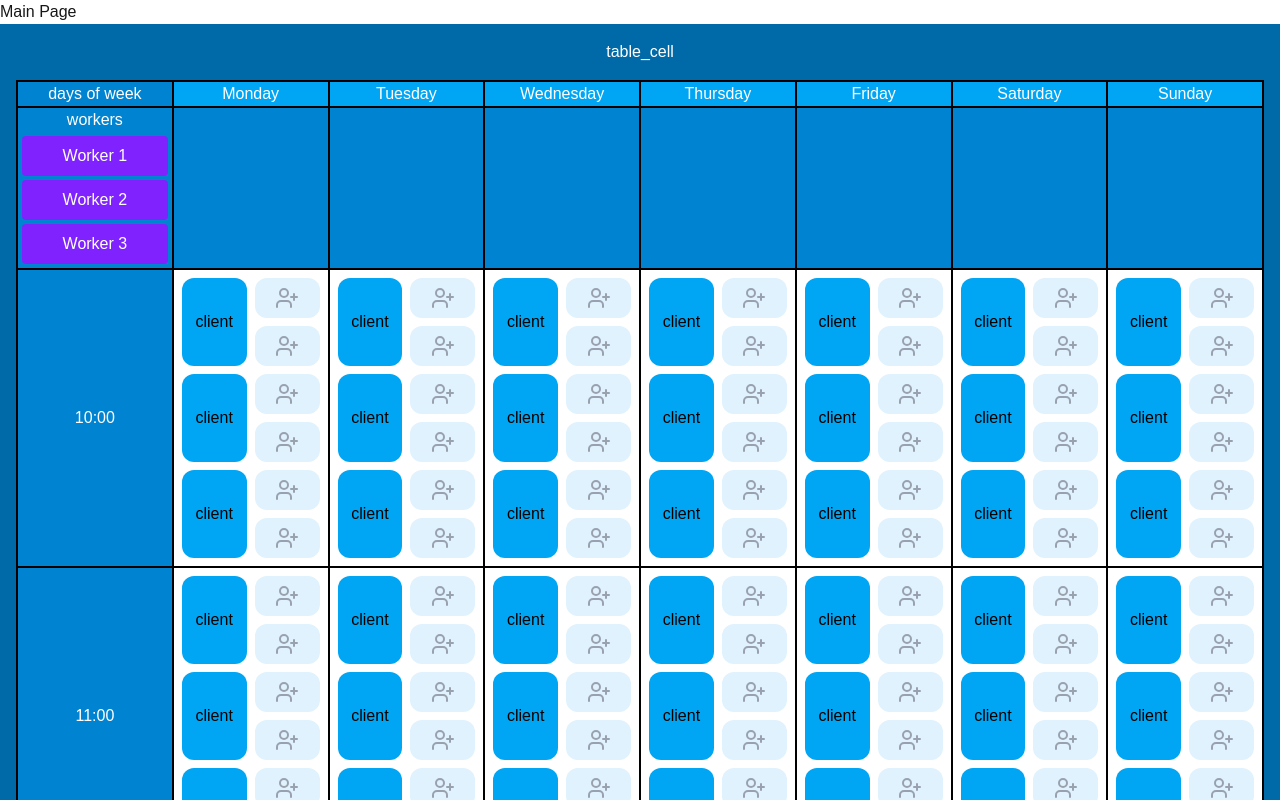
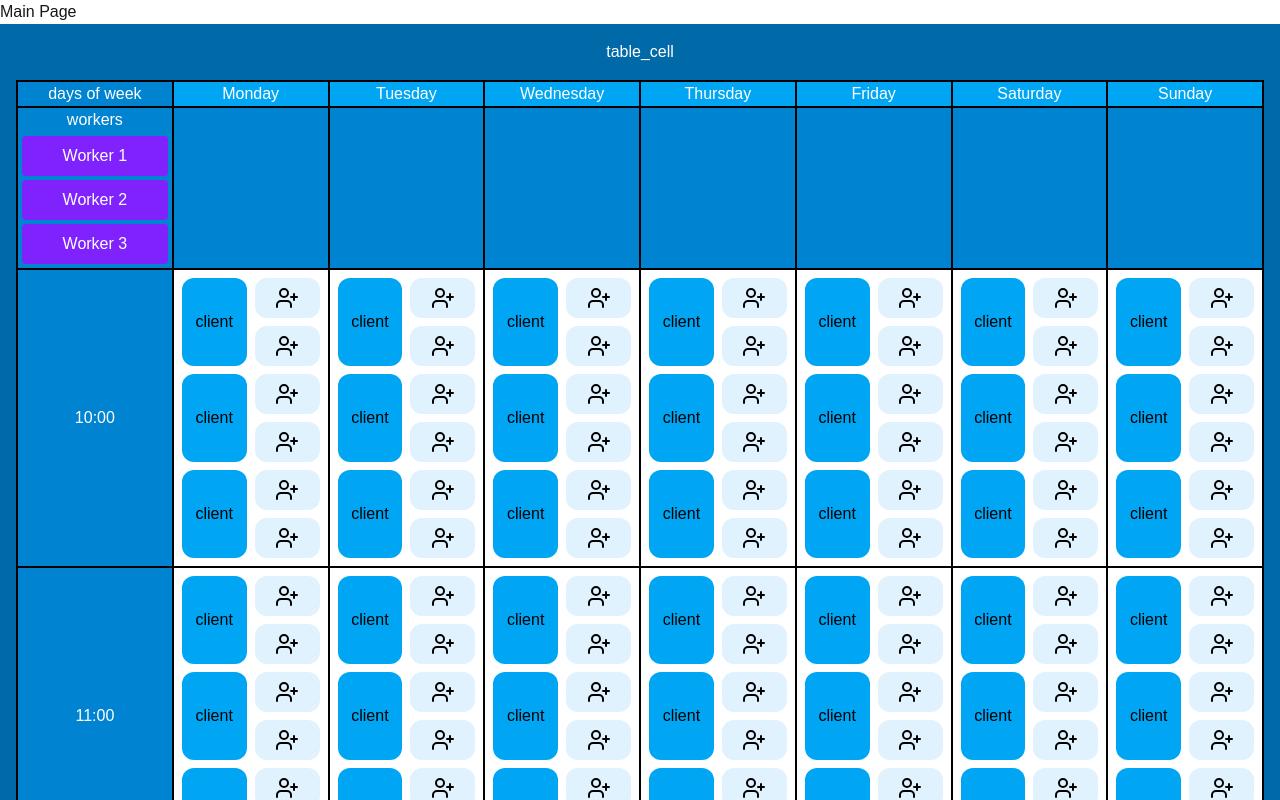
Before and after one commit to LilithStd/work_schedule, a Next.js app: page / in a window 1280 px wide. Shown: the top 800 px of the page. Built offline with nearby package versions, Linux system fonts and the light colour scheme.

Commit message:
update view current worker on cell

```diff
--- a/src/components/cell.tsx
+++ b/src/components/cell.tsx
@@ -2,7 +2,7 @@
 
 import { useGlobalStore } from "@/store/globalStore"
 import ModalWindow from "./modalWindow"
-import { useEffect, useState } from "react"
+import { useEffect, useMemo, useState } from "react"
 import Client from "./client"
 
 import AddWorkerIcon from "../../public/icons/user-plus.svg"
@@ -32,10 +32,15 @@ export default function Cell({ id, day, time, data }: CellProps) {
 
 
     const cells = data.find((item) => item.cells)?.cells || []
-    // console.log(data.flatMap((element) => element.cells.map((item) => item.cell)))
-    // console.log(currentWorker)
-    // const foundWorker = getRegistrationData(id).name;
-    // console.log(getRegistrationData(id))
+    const foundWorker = getRegistrationData(id);
+    const worker = getRegistrationData(id);
+    // console.log(foundWorker)
+
+    useEffect(() => {
+        if (foundWorker.name !== '' && foundWorker.id !== '') {
+            setCurrentWorker({ cellId: currentCellId, ...foundWorker })
+        }
+    }, [id])
 
 
     const handleOpenModal = () => {
@@ -70,7 +75,9 @@ export default function Cell({ id, day, time, data }: CellProps) {
                                 setCurrentId(item.cell)
                             )}
                         >
-                            {currentWorker.cellId === item.cell && currentWorker.name !== '' ? <p>{currentWorker.name}</p> : < AddWorkerIcon className="tranparent text-center text-gray-400" />}
+                            {currentWorker.name !== '' && currentWorker.id !== '' && currentWorker.cellId === item.cell
+                                ? <p>{currentWorker.name}</p>
+                                : <AddWorkerIcon />}
                         </button>
                     ))}
                 </div>
--- a/src/components/workerModalTemplate.tsx
+++ b/src/components/workerModalTemplate.tsx
@@ -29,9 +29,7 @@ export default function WorkerModalTemplate({ id, day, time, onClose, setCurrent
                 <div key={worker.id} onClick={() => {
                     const updateData = { id: id, day: day, time: time, client: '', worker }
                     setRegistrationData(updateData)
-                    // console.log(getRegistrationData(id))
-                    // console.log(getRegistrationData({ id, time, day }))
-                    console.log({ cellId: id, ...worker })
+                    console.log(registrationData)
                     setCurrentWork({ cellId: id, ...worker })
                     onClose()
                 }}>
--- a/src/store/registrationStore.ts
+++ b/src/store/registrationStore.ts
@@ -57,7 +57,6 @@ export const useRegistationStore = create<RegistrationStoreTypes>(
 				.flatMap((timeSlot) => timeSlot.data)
 				.flatMap((entry) => entry.cells)
 				.find((cell) => cell.cell === getRegistrationData);
-			// console.log(cell);
 			return cell?.worker ?? {id: '', name: ''};
 		},
 		updateRegistrationData: (updateData) => {
```
